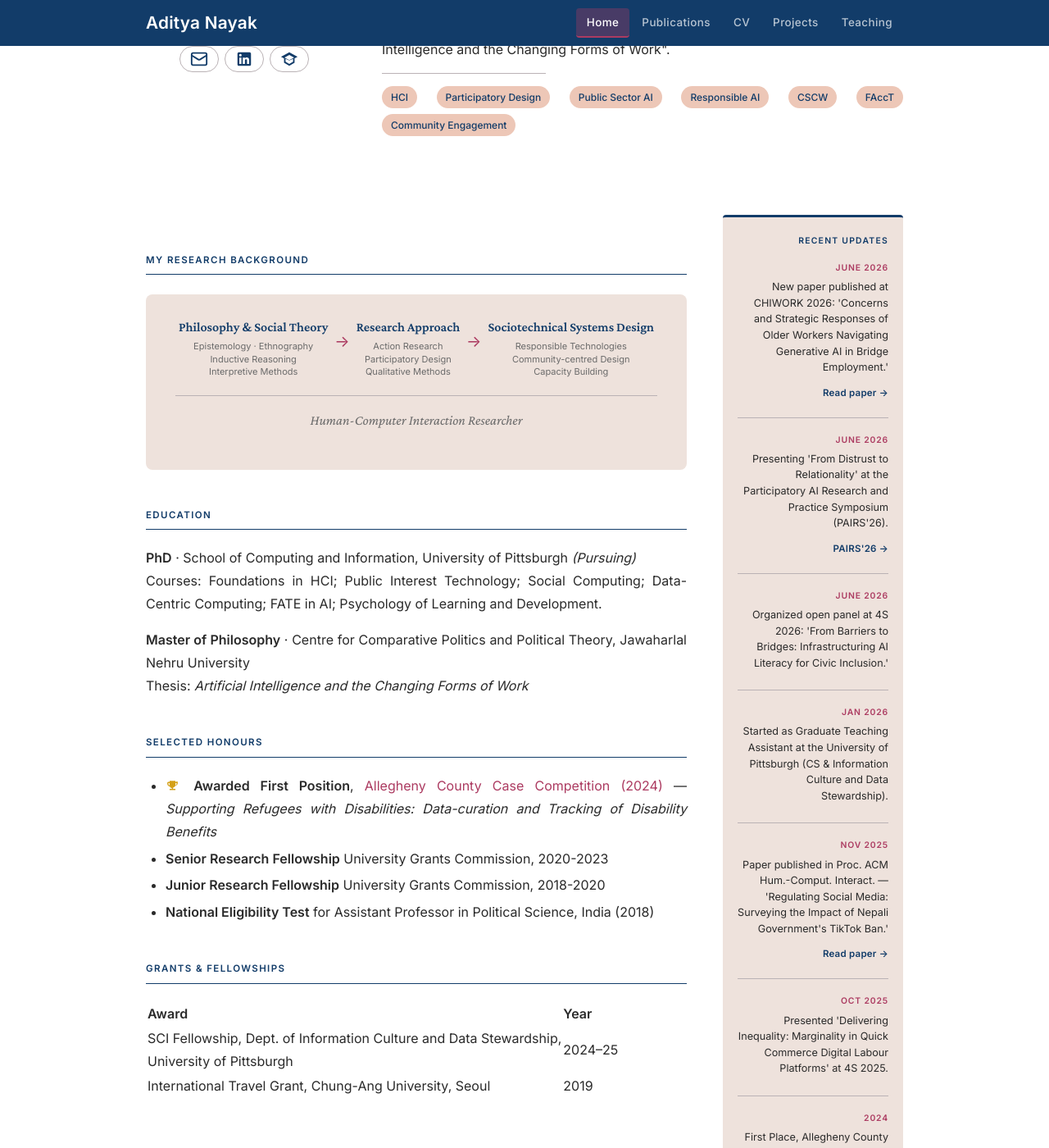
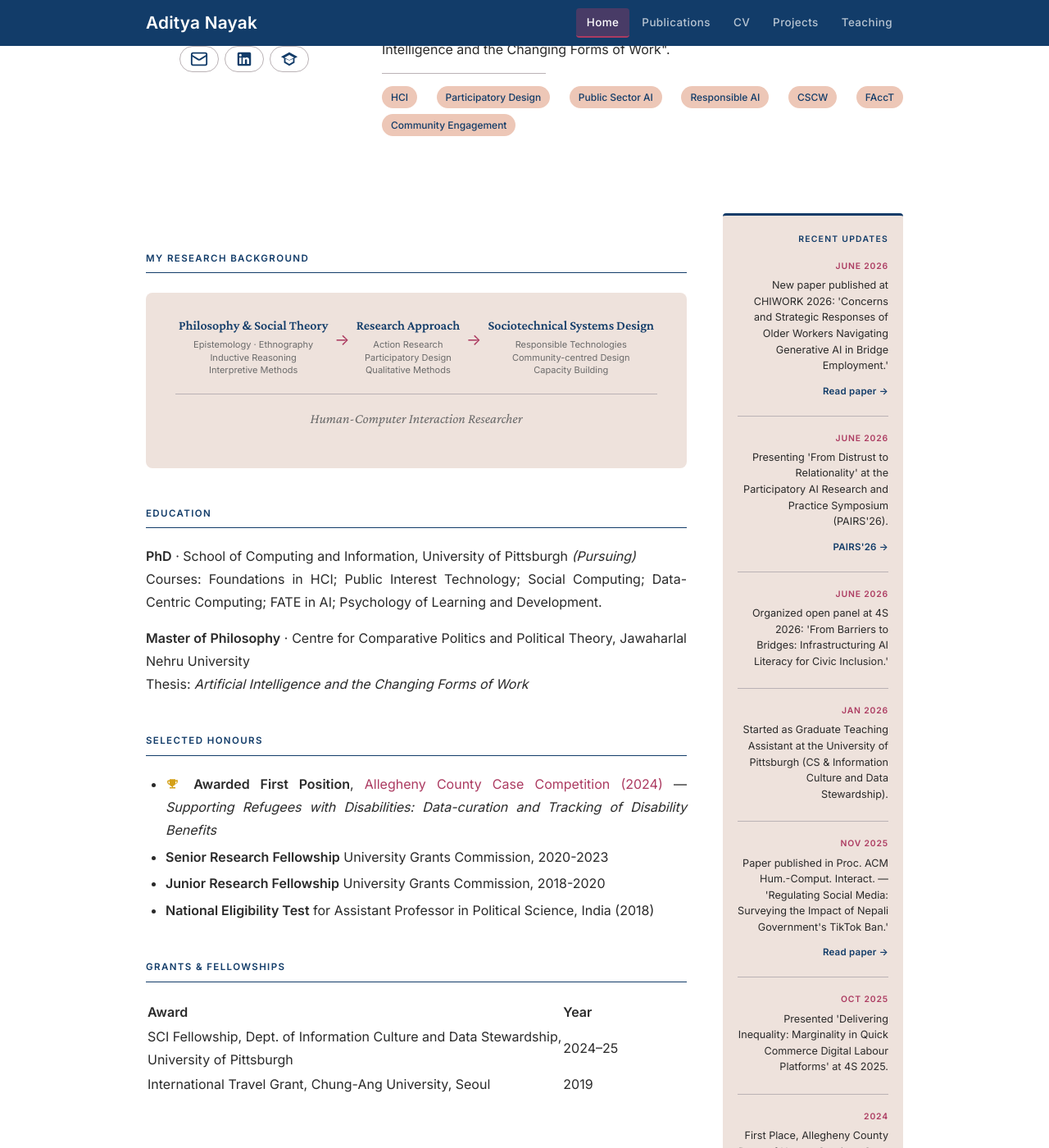
Before and after one commit to adityanayak-info/adityanayak-info.github.io, a Jekyll site: the page built from index.md, in a window 1280 px wide and 1400 px high, scrolled down 357 px. Shown: the whole window at 82% size. Built offline with Jekyll 4.4.1, drawn with Linux system fonts in a browser that asks for light colours.

Commit message:
Update style.css

```diff
--- a/assets/css/style.css
+++ b/assets/css/style.css
@@ -631,7 +631,7 @@ hr.profile-rule {
 
 .home-hero {
   padding-top: 48px;
-  padding-bottom: 2px;
+  padding-bottom: 0;
   border-bottom: 1px solid var(--border);
 }
 
```
